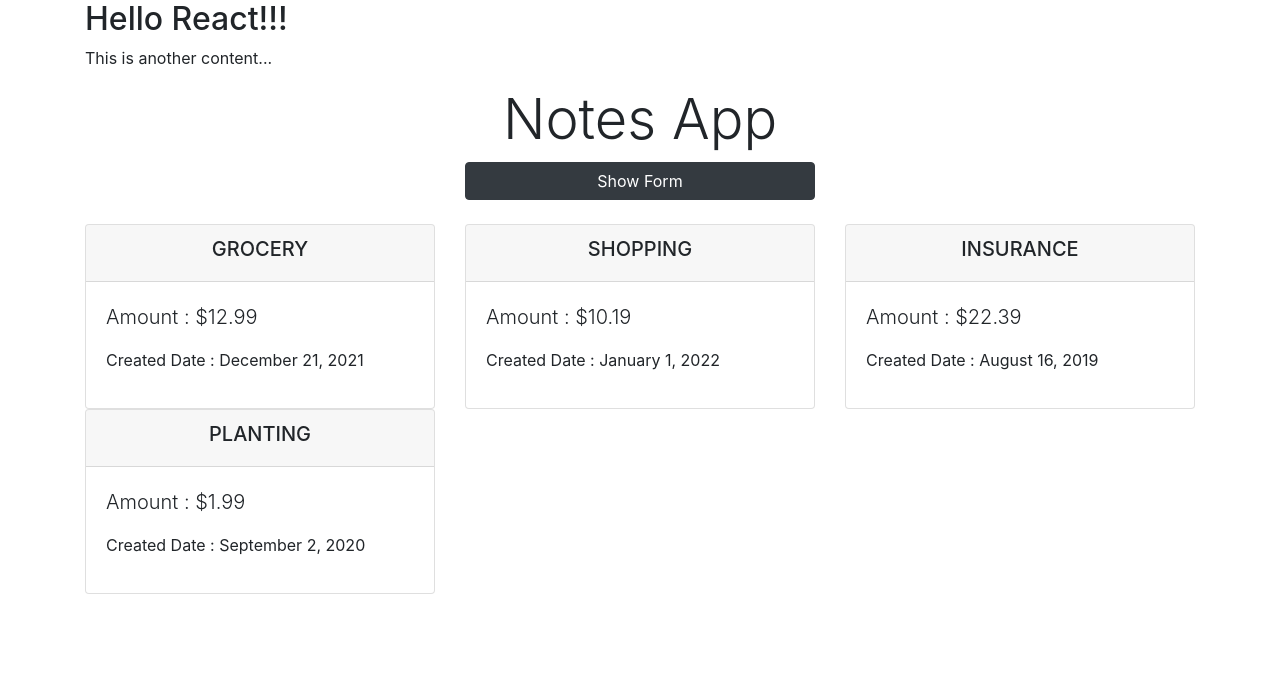
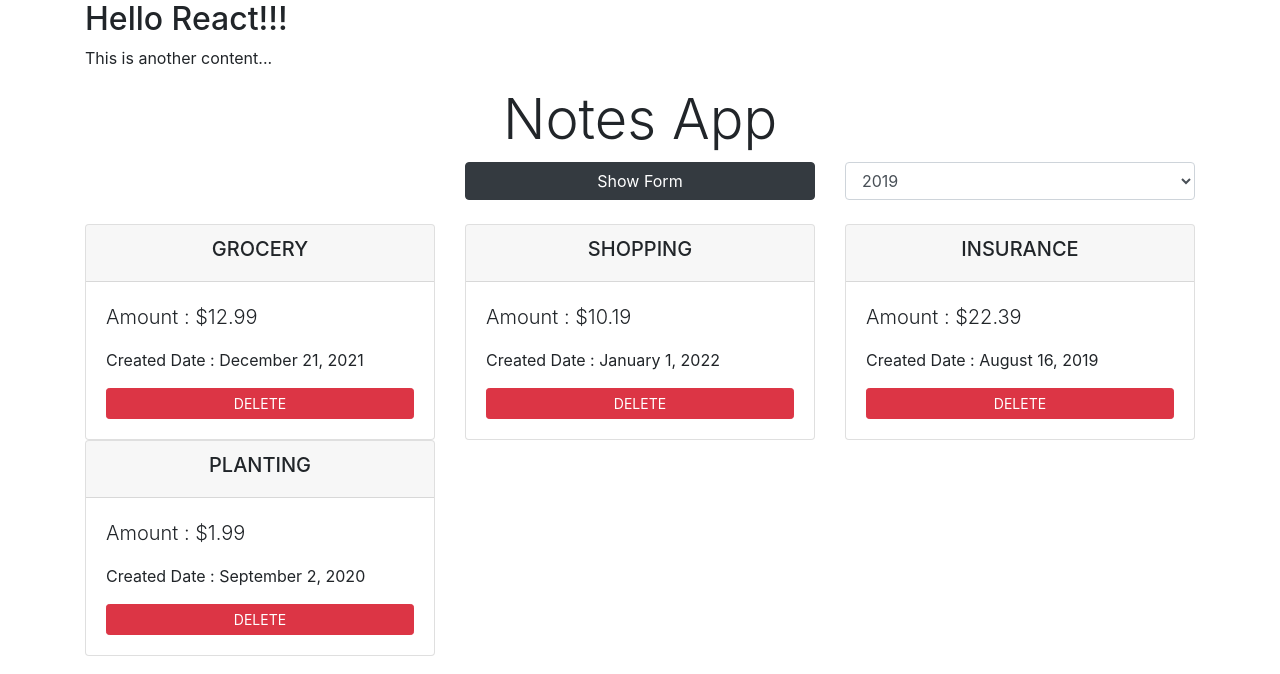
Before and after one commit to synergy2411/hughes_jun22, a React (Create React App) app in the folder my-app/: page / in a window 1280 px wide. Shown: the top 674 px of the page. Built offline with nearby package versions, Linux system fonts and the light colour scheme.

Commit message:
filter comp added

```diff
--- a/my-app/src/Components/Notes/AddNote/AddNote.js
+++ b/my-app/src/Components/Notes/AddNote/AddNote.js
@@ -68,7 +68,8 @@ const AddNote = (props) => {
                                         <button type='submit' className='btn btn-primary btn-block'>Add</button>
                                     </div>
                                     <div className='col-6'>
-                                    <button className='btn btn-warning btn-block'>Cancel</button>
+                                    <button className='btn btn-warning btn-block'
+                                        onClick={props.onCancel}>Cancel</button>
                                     </div>
                                 </div>
                             </div>
--- /dev/null
+++ b/my-app/src/Components/Notes/FilterNote/FilterNote.js
@@ -0,0 +1,14 @@
+import React from 'react';
+
+const FilterNote = () => {
+    return (
+        <select className='form-control'>
+            <option value="2019">2019</option>
+            <option value="2020">2020</option>
+            <option value="2021">2021</option>
+            <option value="2022">2022</option>
+        </select>
+    );
+}
+
+export default FilterNote;
--- a/my-app/src/Components/Notes/NoteItem/NoteItem.js
+++ b/my-app/src/Components/Notes/NoteItem/NoteItem.js
@@ -13,6 +13,8 @@ const NoteItem = (props) => {
                     <p className="lead">Amount : ${props.note.amount}</p>
                     {/* <em>Created At : {props.note.createdAt.toString()}</em> */}
                     <NoteDate createdAt={props.note.createdAt} />
+                    <button className="btn btn-danger btn-block btn-sm"
+                        onClick={() => props.onDeleteItem(props.note.id)}>DELETE</button>
                 </div>
             </div>
         </div>
--- a/my-app/src/Components/Notes/Notes.js
+++ b/my-app/src/Components/Notes/Notes.js
@@ -1,5 +1,6 @@
 import { useState } from 'react';
 import AddNote from "./AddNote/AddNote";
+import FilterNote from './FilterNote/FilterNote';
 import NoteItem from "./NoteItem/NoteItem";
 
 const INITIAL_NOTES = [
@@ -27,6 +28,9 @@ const Notes = () => {
         })
     }
 
+    const deleteNote = noteId => {
+        setNotes(prevState =>  prevState.filter(note => note.id !== noteId))
+    }
     return (
         <div>
             <h3 className="text-center display-4">Notes App</h3>
@@ -37,11 +41,14 @@ const Notes = () => {
                             {show ? 'Hide Form' : 'Show Form'}
                         </button>
                 </div>
+                <div className='col-4'>
+                    <FilterNote />
+                </div>
             </div>
-            {show && <AddNote onAddNote = { addNote } />}
+            {show && <AddNote onAddNote = { addNote } onCancel={() => setShow(!show)}/>}
             <br />
             <div className="row">
-               {notes.map(note => <NoteItem note={note} />)}
+               {notes.map(note => <NoteItem note={note} onDeleteItem={deleteNote} />)}
             </div>
         </div>
     )
```
Also changed, not shown: 2 other files (tests, documents, lock files or other folders).
